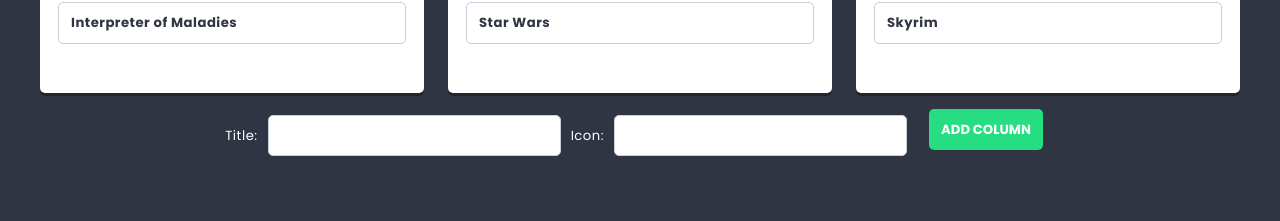
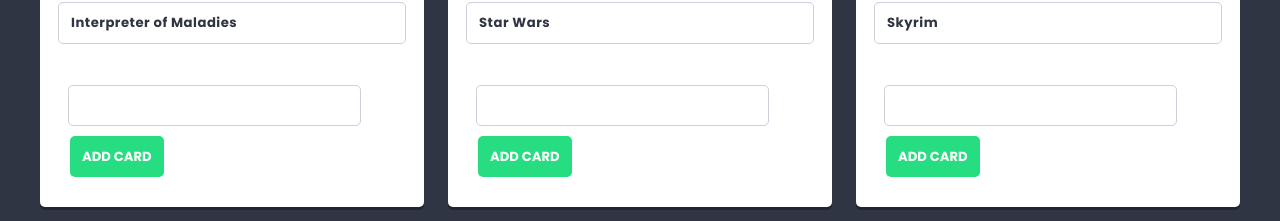
Before and after one commit to Ola214/react-1, a React (Create React App) app: page / in a window 1280 px wide. Shown: the part 700-921 px from the top of the page. Before the commit the page ends 886 px from the top, so only its background shows below. Built offline with nearby package versions, Linux system fonts and the light colour scheme.

Commit message:
Add card form

```diff
--- a/src/components/CardForm/CardForm.js
+++ b/src/components/CardForm/CardForm.js
@@ -5,10 +5,9 @@
 
 const CardForm = props => {
     const [title, setTitle] = useState('');
-
     const handleSubmit = e => {
         e.preventDefault();
-        props.action({ title: title }, props.columnId);
+        props.action({ title: title });
         setTitle('');
     };
 
--- a/src/components/Column/Column.js
+++ b/src/components/Column/Column.js
@@ -1,5 +1,6 @@
 import styles from './Column.module.scss';
 import Card from '../Card/Card';
+import CardForm from '../CardForm/CardForm';
 
 const Column = props => {
     return (
@@ -9,6 +10,8 @@
              <ul className={styles.cards}>
                 {props.cards.map(card => <Card key={card.id} title={card.title} />)}
             </ul>
+            {/* <CardForm action={??} /> */}
+            <CardForm />
         </article>
     );
 };
--- a/src/components/List/List.js
+++ b/src/components/List/List.js
@@ -39,6 +39,17 @@
 		setColumns([...columns, { id: shortid(), title: newColumn.title, icon: newColumn.icon, cards: [] }]);
 	};
 
+	const addCard = (newCard, columnId) => {
+		const columnsUpdated = columns.map(column => {
+			if(column.id === columnId)
+				return { ...column, cards: [...column.cards, { id: shortid(), title: newCard.title }]}
+			else
+				return column
+		})
+
+		setColumns(columnsUpdated);
+	};
+
 	return (
 		<div className={styles.list}>
 			<header className={styles.header}>
```
